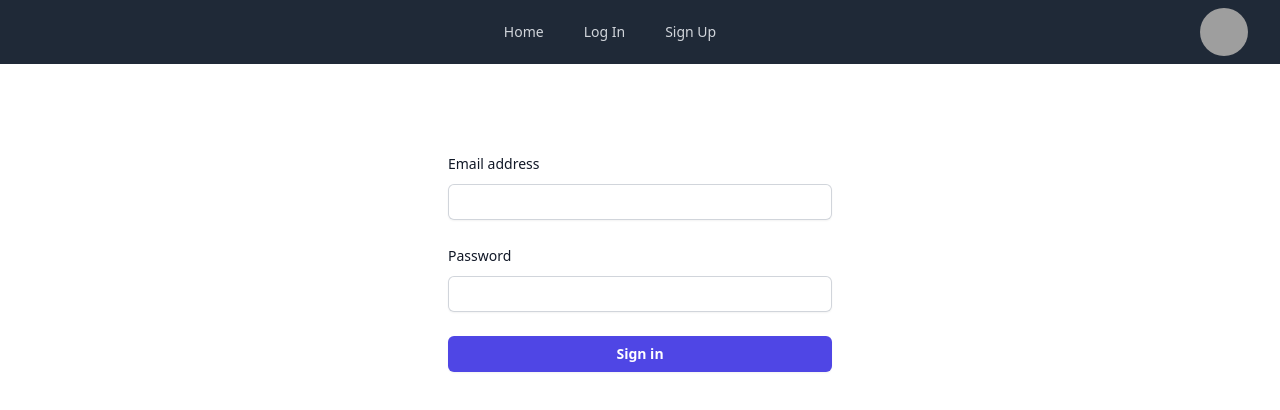
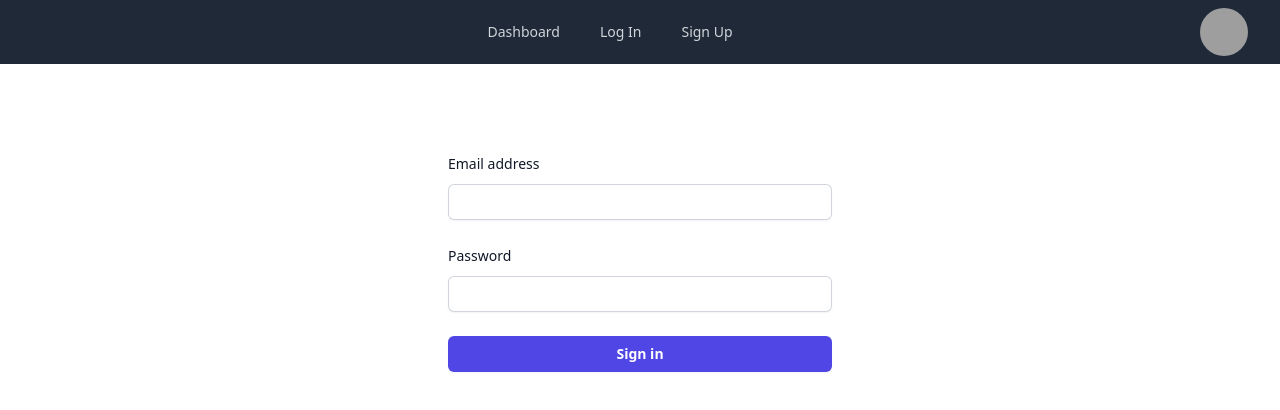
Before and after one commit to Dawnie2021/poker-buddy, a React (Vite) app in the folder client/: page /login in a window 1280 px wide. Shown: the top 410 px of the page. Built offline with nearby package versions, Linux system fonts and the light colour scheme; grey boxes are pictures that could not be loaded.

Commit message:
made the dashboard page my home page

```diff
--- a/client/src/components/Navbar.jsx
+++ b/client/src/components/Navbar.jsx
@@ -4,7 +4,7 @@ import { Fragment } from "react";
 import { Disclosure, Menu, Transition } from "@headlessui/react";
 import { Bars3Icon, BellIcon, XMarkIcon } from "@heroicons/react/24/outline";
 
-let navigation = [{ name: "Home", href: "./", current: false }];
+let navigation = [{ name: "Dashboard", href: "./dashboard", current: false }];
 
 if (!Auth.loggedIn()) {
   navigation = navigation.concat([
@@ -15,7 +15,6 @@ if (!Auth.loggedIn()) {
 
 if (Auth.loggedIn()) {
   navigation = navigation.concat([
-    { name: "Dashboard", href: "./Dashboard", current: false },
     { name: "Add Session", href: "./Session", current: false },
     { name: "Manage Sessions", href: "./ManageSessions", current: false },
     { name: "Logout", onClick: Auth.logout, current: false },
--- a/client/src/pages/Home.jsx
+++ /dev/null
@@ -1,10 +0,0 @@
-function Home() {
-  return (
-    <img
-      src="https://tse3.mm.bing.net/th?id=OIP.sLQ6TwBFj7gyVNg8FzLk6QHaEo&pid=Api&P=0&h=220"
-      width="100%"
-    ></img>
-  );
-}
-
-export default Home;
--- a/client/src/pages/Login.jsx
+++ b/client/src/pages/Login.jsx
@@ -43,7 +43,7 @@ const Login = () => {
     if (data) {
       return (
         <p>
-          Success! You may now head <Link to="/">back to the homepage.</Link>
+          Success! You may now head <Link to="/dashboard">back to the dashboard.</Link>
         </p>
       );
     }
--- a/client/src/pages/Signup.jsx
+++ b/client/src/pages/Signup.jsx
@@ -41,7 +41,7 @@ const Signup = () => {
     if (data) {
       return (
         <p>
-          Success! You may now head <Link to="/">back to the homepage.</Link>
+          Success! You may now head <Link to="/dashboard">back to the homepage.</Link>
         </p>
       );
     }
```
Also changed, not shown: client/src/main.jsx (+2 -6 lines).
